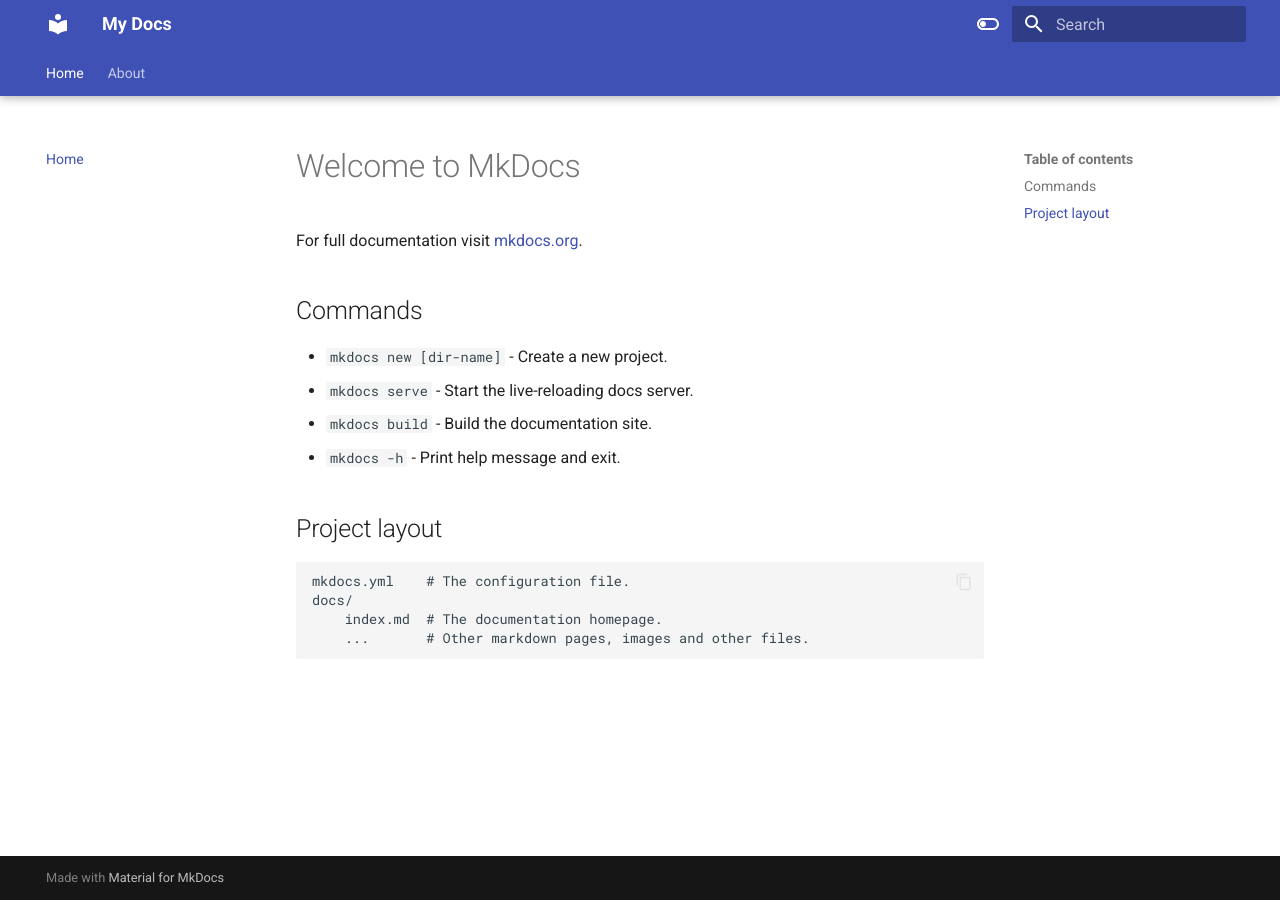
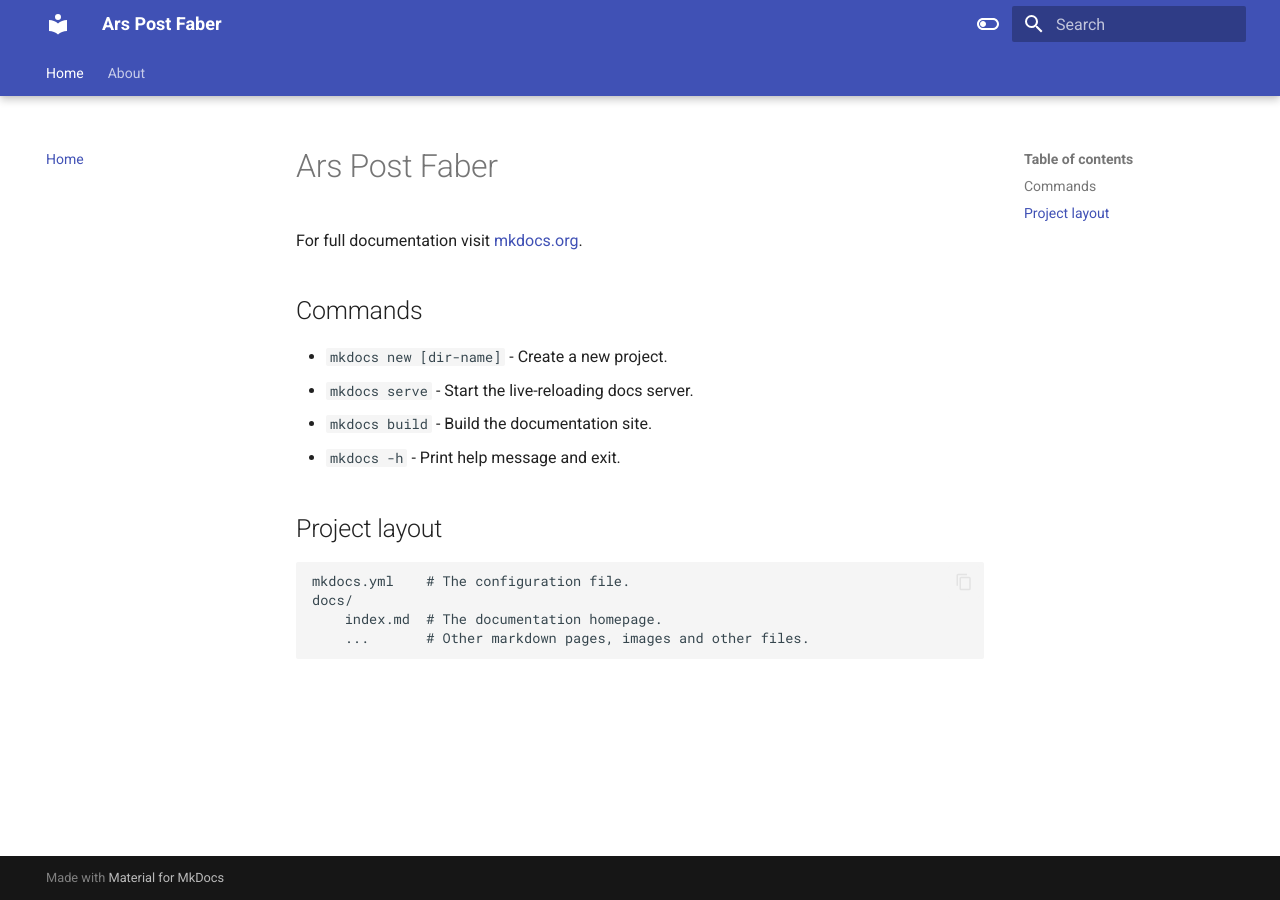
Before and after one commit to jmuozan/ArsPostFaber-docs, an MkDocs documentation site: the page built from docs/index.md, in a window 1280 px wide. Built offline with MkDocs 1.6.1 and Material for MkDocs 9.7.7, drawn with Linux system fonts in a browser that asks for light colours.

Commit message:
Ars Post Faber title

```diff
--- a/docs/index.md
+++ b/docs/index.md
@@ -1,4 +1,4 @@
-# Welcome to MkDocs
+# Ars Post Faber
 
 For full documentation visit [mkdocs.org](https://www.mkdocs.org).
 
--- a/mkdocs.yml
+++ b/mkdocs.yml
@@ -1,4 +1,4 @@
-site_name: My Docs
+site_name: Ars Post Faber
 site_url: https://mydomain.org/mysite
 theme:
   name: material
```
